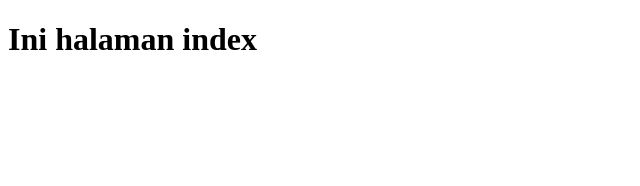
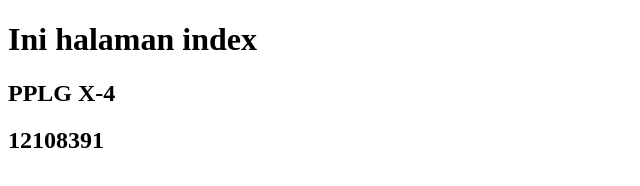
Before and after one commit to DimasAriaF/Simulasi-Branch-Merge-Remote-12108391, a plain HTML site: page index.html in a window 1280 px wide. Shown: the whole page, without its empty margins (0-640 px from the left). Drawn offline with Linux system fonts and the light colour scheme.

Commit message:
Menambahkan baris h2

```diff
--- a/index.html
+++ b/index.html
@@ -8,5 +8,7 @@
 </head>
 <body>
     <h1>Ini halaman index</h1>
+    <h2>PPLG X-4</h2>
+    <h2>12108391</h2>
 </body>
 </html>
```
